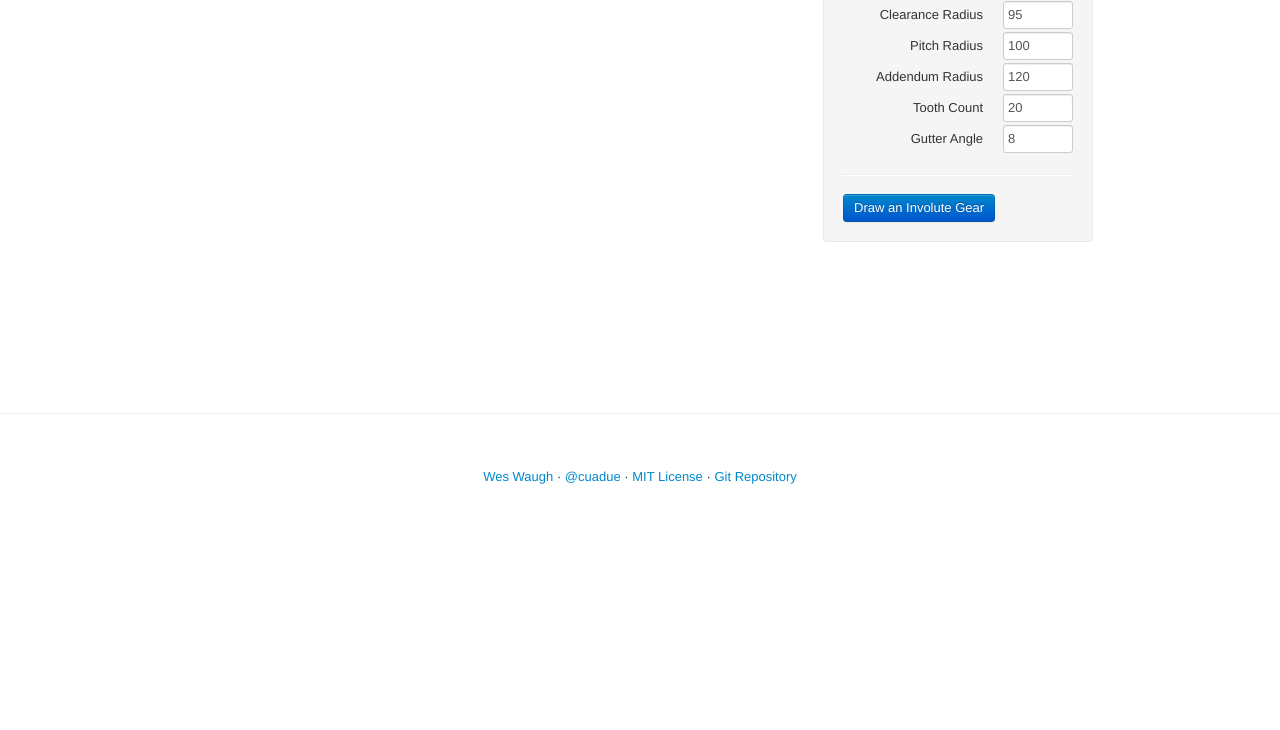
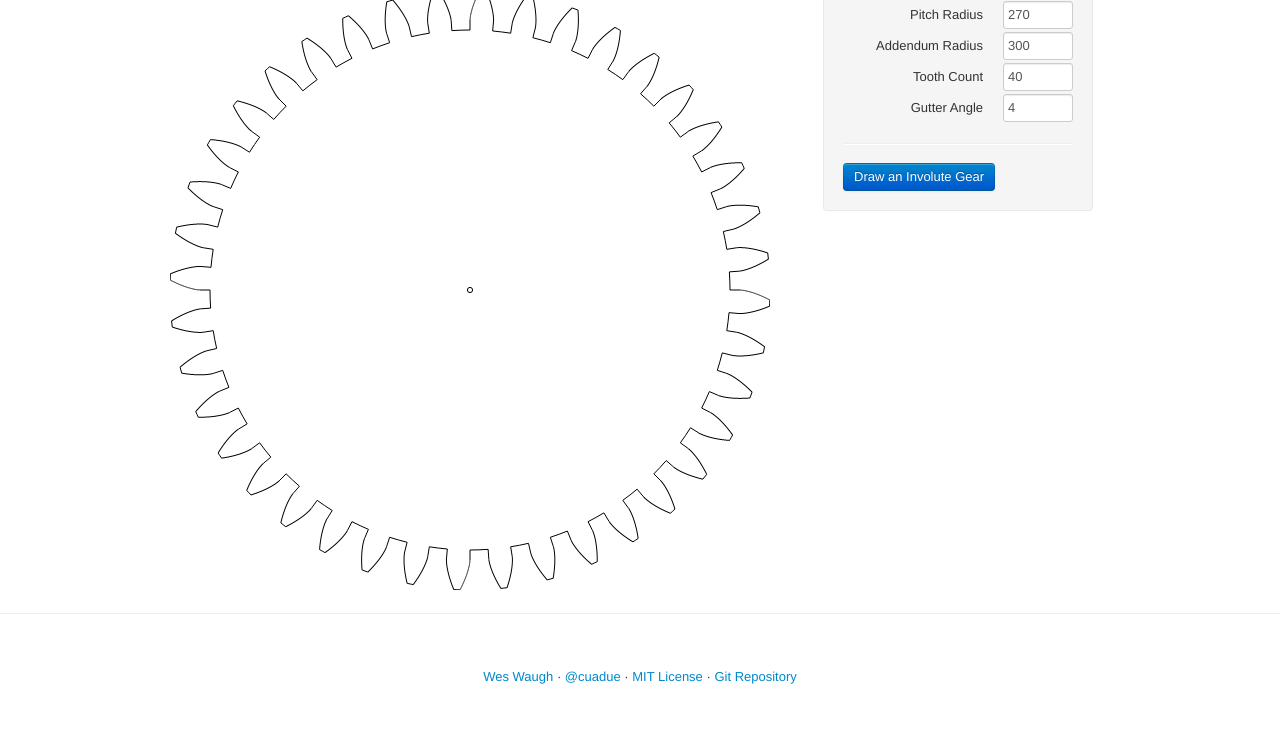
Before and after one commit to cuadue/laser_gears, a plain HTML site: page index.html in a window 1280 px wide. Shown: the part 70-800 px from the top of the page. Drawn offline with Linux system fonts and the light colour scheme.

Commit message:
Improved the demo

```diff
--- a/gear.js
+++ b/gear.js
@@ -101,7 +101,8 @@
     function draw_gear(R, opts) {
         opts = $.extend({
             root_r: 90,
-            clearance_r: 95,
+            // Not yet implemented
+            //clearance_r: 95,
             pitch_r: 100,
             addendum_r: 120,
             num_teeth: 20,
@@ -152,10 +153,9 @@
 
     var methods = {
         init: function(obj) {
-            // Unfortunately width and height need to be passed
             var width = obj.width, height = obj.height
 
-            r = Raphael(this[0], width, height)
+            r = Raphael(this.attr('id'), width, height)
             r.setViewBox(-width / 2, -height / 2, width, height)
             $(this).data(r)
             return this
--- a/index.html
+++ b/index.html
@@ -54,16 +54,16 @@
             $(function() {
                 $('#holder').laser_gears({
                     width: 600,
-                    height: 400
+                    height: 600
                 })
 
                 var update = $.each({
-                    root_r: [90, 'Root Radius'],
-                    clearance_r: [95, 'Clearance Radius'],
-                    pitch_r: [100, 'Pitch Radius'],
-                    addendum_r: [120, 'Addendum Radius'],
-                    num_teeth: [20, 'Tooth Count'],
-                    gutter_angle: [8, 'Gutter Angle']
+                    root_r: [260, 'Root Radius'],
+                    //clearance_r: [250, 'Clearance Radius'],
+                    pitch_r: [270, 'Pitch Radius'],
+                    addendum_r: [300, 'Addendum Radius'],
+                    num_teeth: [40, 'Tooth Count'],
+                    gutter_angle: [4, 'Gutter Angle']
                 }, function(key, val) {
                     $('#params').append($('<div class=control-group/>').
                         append($('<label class=control-label/>').attr('for', key).text(val[1])).
@@ -81,7 +81,7 @@
                         result[key] = parseFloat($('[name=' + key + ']').val())
                     })
                     $('#holder').laser_gears('draw', result)
-                })
+                }).trigger('submit')
             })
         </script>
     </body>
```
